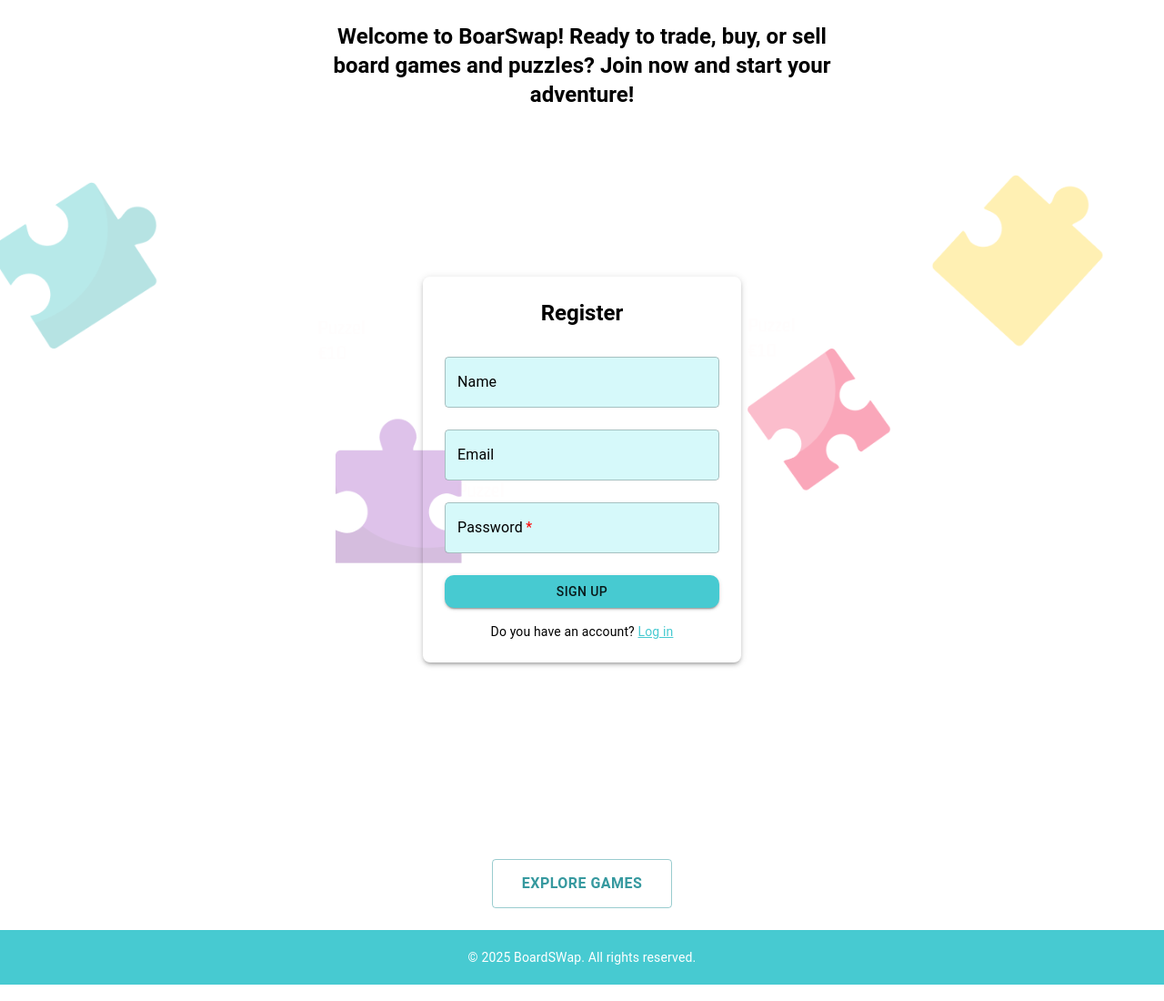
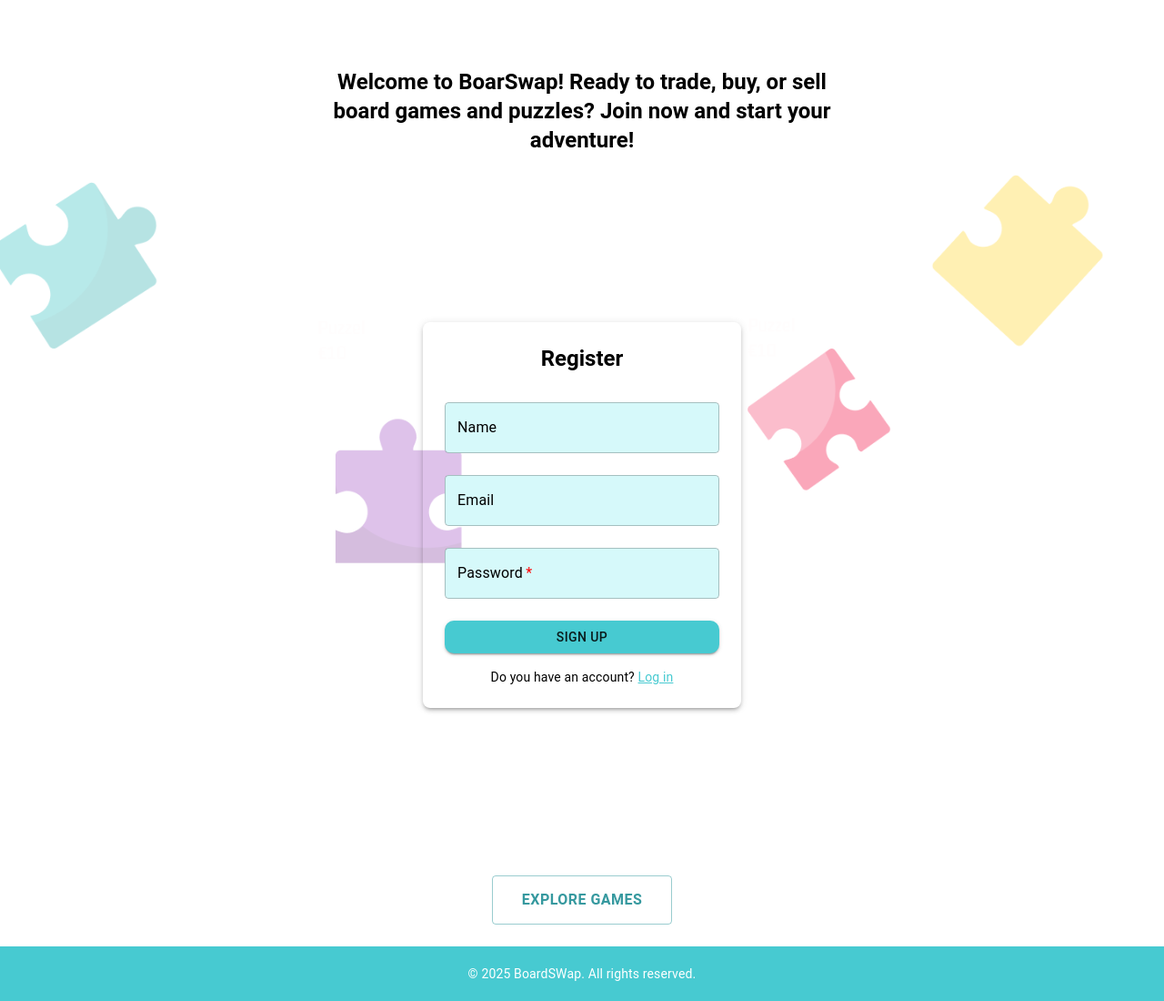
Before and after one commit to starshynova/BoardSwap, a React (Vite) app in the folder client/: page /register in a window 1280 px wide. Shown: the whole page at 91% size. Built offline with nearby package versions, Linux system fonts and the light colour scheme.

Commit message:
Added explore button at login page

```diff
--- /dev/null
+++ b/client/src/components/ExploreGamesButton.jsx
@@ -0,0 +1,19 @@
+import { Button } from "@mui/material";
+import { useNavigate } from "react-router-dom";
+
+const ExploreGamesButton = () => {
+  const navigate = useNavigate();
+
+  return (
+    <Button
+      onClick={() => navigate("/")}
+      variant="outlined"
+      color="secondary"
+      sx={{ px: 4, py: 1.5, fontSize: "1rem", fontWeight: "bold" }}
+    >
+      Explore Games
+    </Button>
+  );
+};
+
+export default ExploreGamesButton;
--- a/client/src/pages/User/Login.jsx
+++ b/client/src/pages/User/Login.jsx
@@ -1,12 +1,11 @@
 import { useNavigate } from "react-router-dom";
-import { useContext } from "react";
+import { useContext, useState } from "react";
 import { AuthContext } from "../../context/AuthContext";
 import useForm from "../../hooks/useForm";
 import UserForm from "../../components/UserForm";
 import { jwtDecode } from "jwt-decode";
 import { Typography } from "@mui/material";
-import { useState } from "react";
-
+import ExploreGamesButton from "../../components/ExploreGamesButton";
 const Login = () => {
   const navigate = useNavigate();
   const { login } = useContext(AuthContext);
@@ -81,6 +80,10 @@ const Login = () => {
         handleInputChange={handleInputChange}
         isLogin={true}
       />
+
+      <div style={{ marginTop: "40px" }}>
+        <ExploreGamesButton />
+      </div>
     </div>
   );
 };
--- a/client/src/pages/User/Register.jsx
+++ b/client/src/pages/User/Register.jsx
@@ -1,10 +1,8 @@
-import { useNavigate } from "react-router-dom";
-import { Box, Typography, Button, Grid } from "@mui/material";
+import { Box, Typography, Grid } from "@mui/material";
 import CreateUser from "./CreateUser";
+import ExploreGamesButton from "../../components/ExploreGamesButton";
 
 const Register = () => {
-  const navigate = useNavigate();
-
   return (
     <Box
       sx={{
@@ -24,6 +22,7 @@ const Register = () => {
             marginBottom: "16px",
             maxWidth: "600px",
             margin: "0 auto",
+            marginTop: "50px",
           }}
         >
           Welcome to BoarSwap! Ready to trade, buy, or sell board games and
@@ -53,15 +52,8 @@ const Register = () => {
         </Grid>
       </Grid>
 
-      <Box display="flex" justifyContent="center" gap={2} mt={2}>
-        <Button
-          onClick={() => navigate("/")}
-          variant="outlined"
-          color="secondary"
-          sx={{ px: 4, py: 1.5, fontSize: "1rem", fontWeight: "bold" }}
-        >
-          Explore Games
-        </Button>
+      <Box display="flex" justifyContent="center" gap={2} mt={-2}>
+        <ExploreGamesButton />
       </Box>
     </Box>
   );
```
